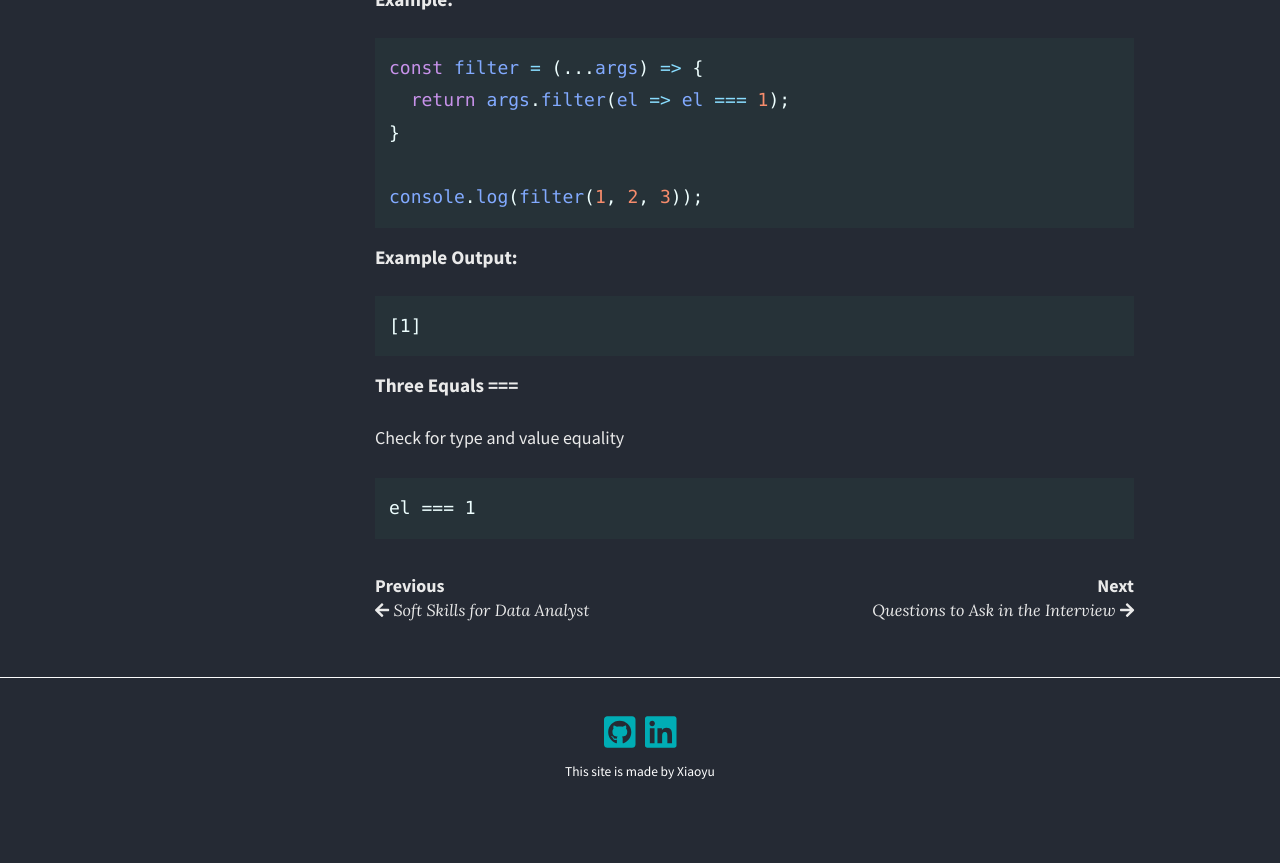
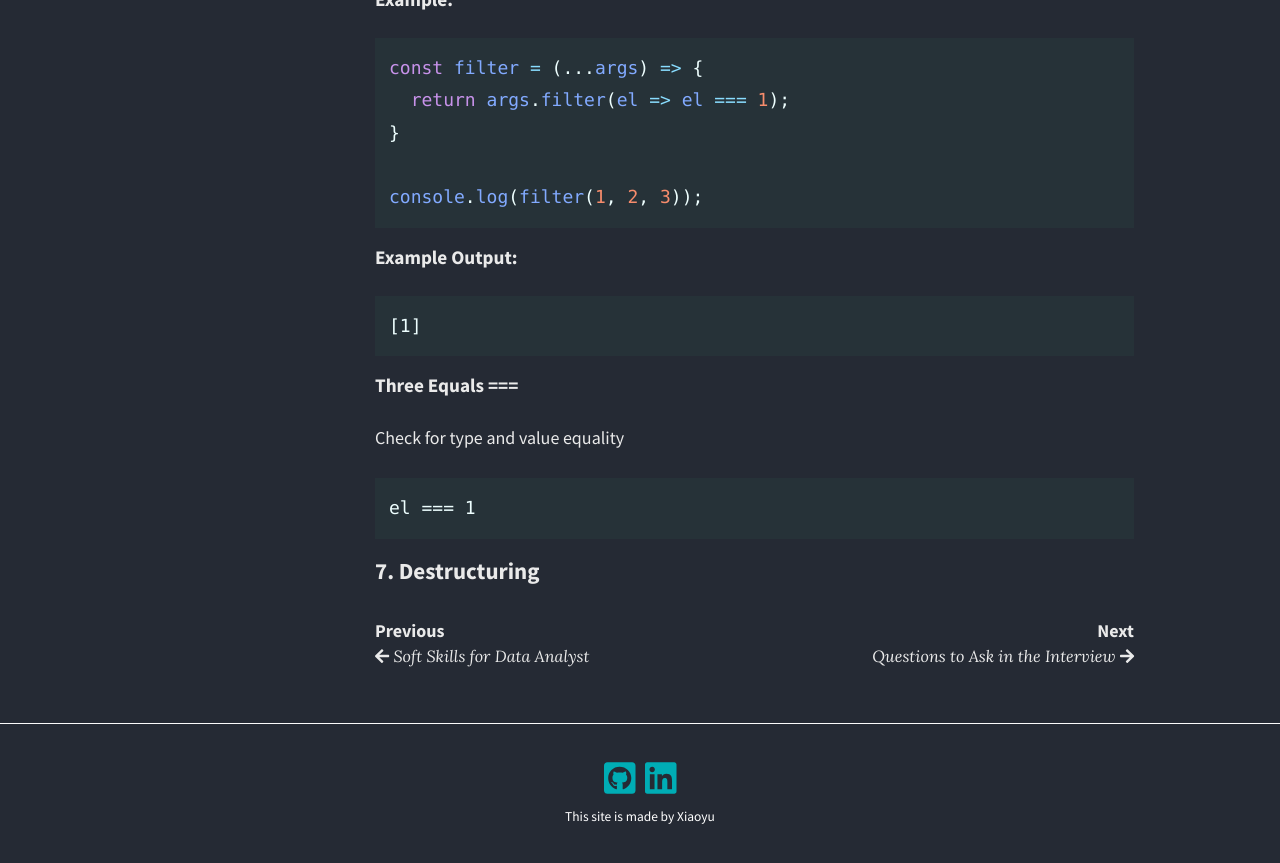
Before and after one commit to migapipo/personal-blog, a Jekyll site: the page built from _posts/2020-01-09-React Learning.md, in a window 1280 px wide and 900 px high, scrolled down 9216 px. Shown: the top 863 px of the window. Built offline with Jekyll 4.4.1, drawn with Linux system fonts in a browser that asks for light colours; nearby versions of some CDN libraries; emoji names are drawn with the system emoji font.

Commit message:
update React post

````diff
--- a/_posts/2020-01-09-React Learning.md
+++ b/_posts/2020-01-09-React Learning.md
@@ -288,8 +288,6 @@ console.log(newPerson);
 }
 ```
 
-
-
 #### Example-4:
 ```javascript
 const person = {
@@ -343,3 +341,6 @@ Check for type and value equality
 ```
 el === 1
 ```
+
+
+### 7. Destructuring
````
